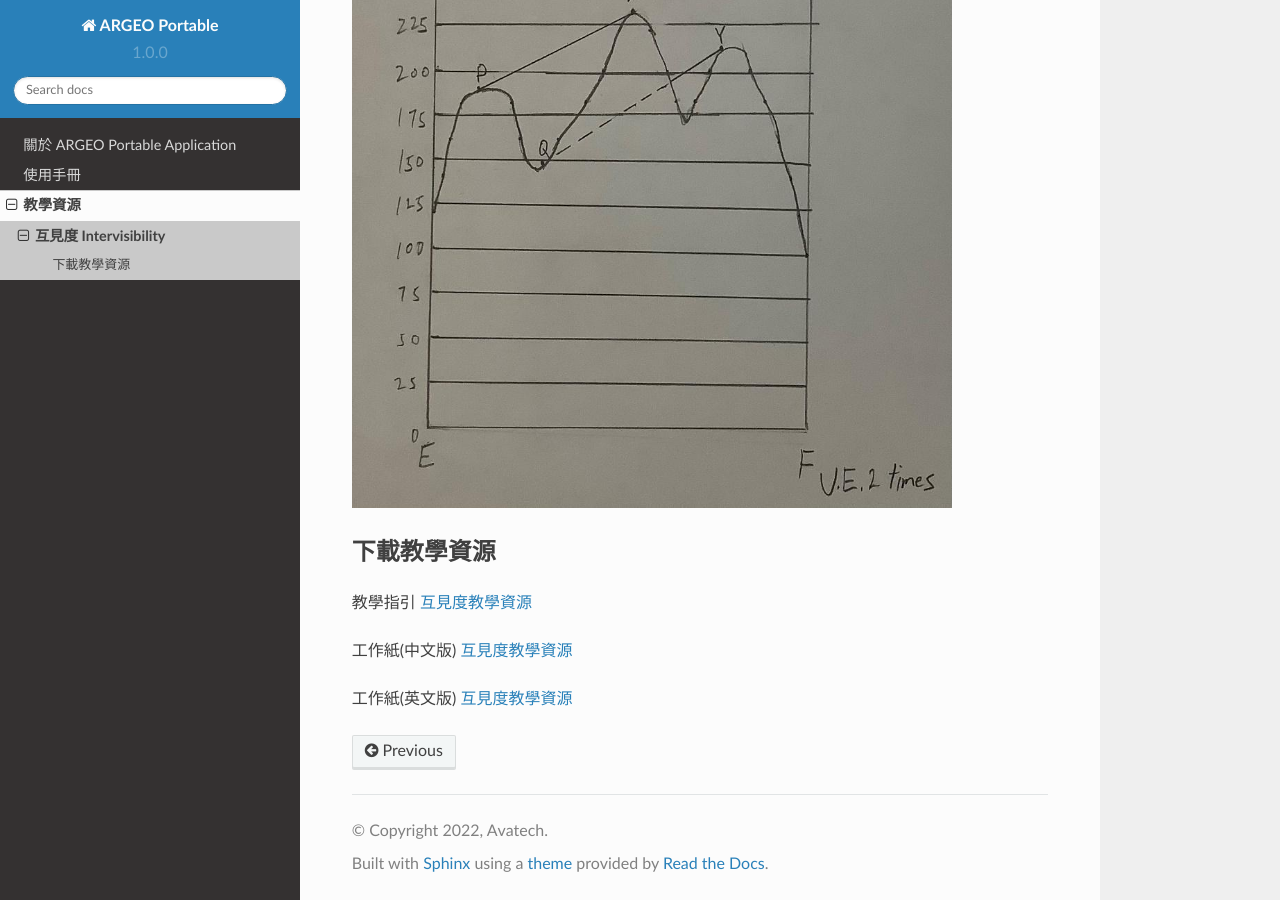
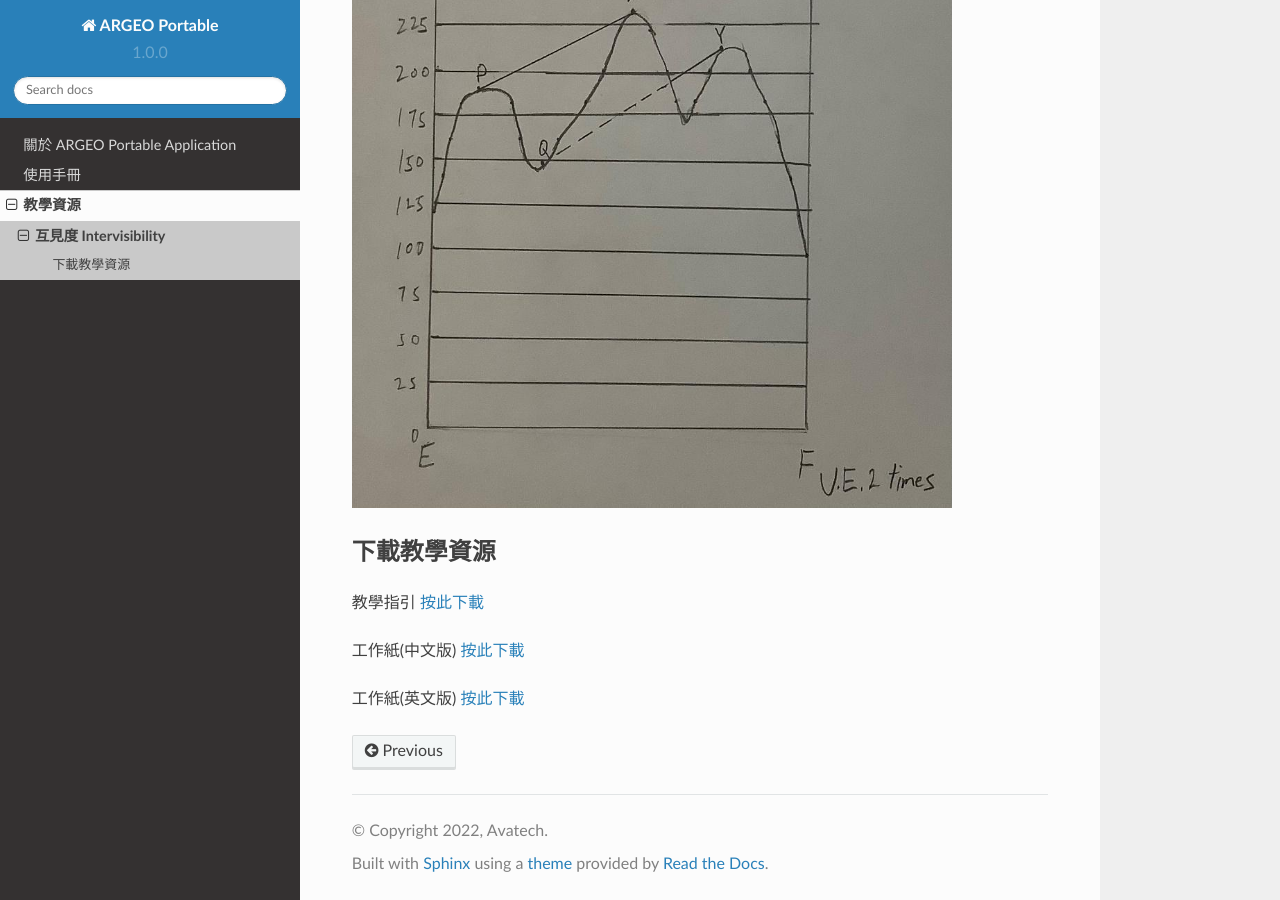
Before and after one commit to Avatech-hk/argeoportable, a Sphinx documentation site: the page built from docs/source/eduresource/mapreading/intervisibility.rst, in a window 1280 px wide and 900 px high, scrolled down 1809 px. Built offline with Sphinx 7.4.7 and the Read the Docs theme 2.0.0, drawn with Linux system fonts in a browser that asks for light colours; pages that are not in the unit, such as notebooks, are missing from menus.

Commit message:
Update intervisibility.rst

```diff
--- a/docs/source/eduresource/mapreading/intervisibility.rst
+++ b/docs/source/eduresource/mapreading/intervisibility.rst
@@ -45,10 +45,10 @@ c. 分辨橫切面圖中的兩點是否互見。
 下載教學資源
 ***************
 教學指引
-`互見度教學資源 <https://drive.google.com/drive/folders/1Ncdjhf8fz2PozKCnRrmw0W50a5z49CfF?usp=sharing>`_
+`按此下載 <https://drive.google.com/file/d/1GWqbKvPYPepz4XyqQM9nFgW_1LeBDaGx/view?usp=sharing>`_
 
 工作紙(中文版)
-`互見度教學資源 <https://drive.google.com/drive/folders/1MnBvbJ7F1HgXOfznDq_XWieaGtEh5fuL?usp=sharing>`_
+`按此下載 <https://drive.google.com/drive/folders/1MnBvbJ7F1HgXOfznDq_XWieaGtEh5fuL?usp=sharing>`_
 
 工作紙(英文版)
-`互見度教學資源 <https://drive.google.com/drive/folders/1Dkf1vqwdYMsz1fRfiZRUftQ6ADoYWxiV?usp=sharing>`_
+`按此下載 <https://drive.google.com/drive/folders/1Dkf1vqwdYMsz1fRfiZRUftQ6ADoYWxiV?usp=sharing>`_
```
